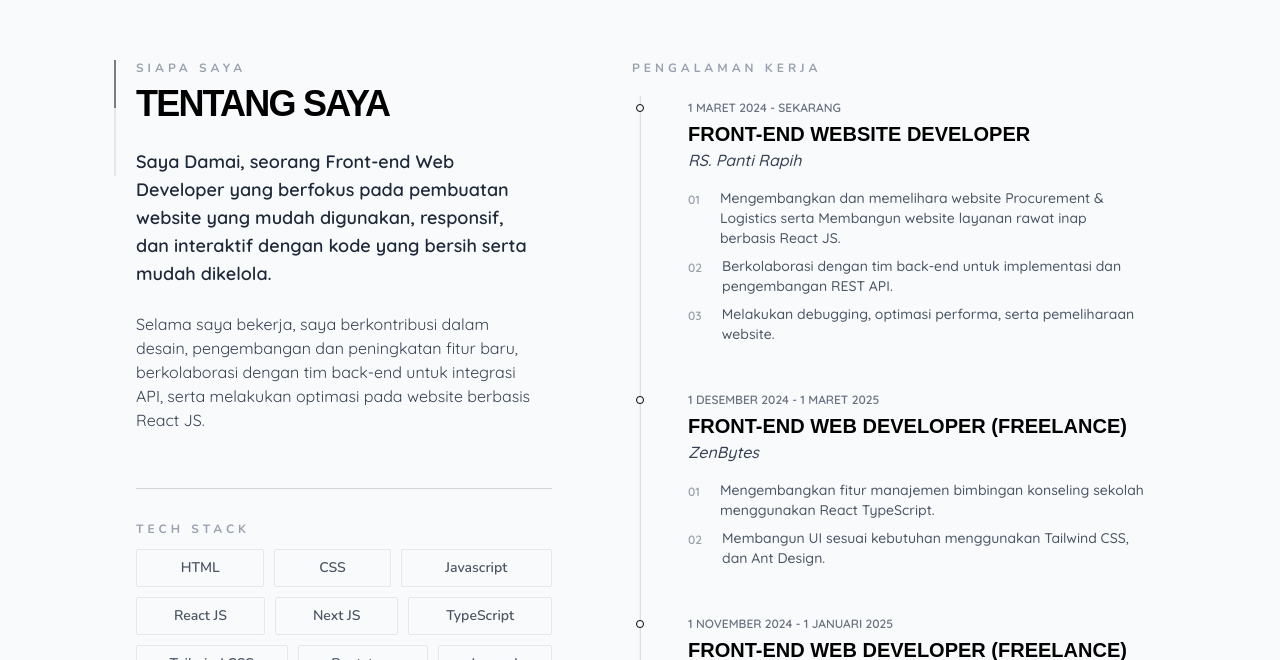
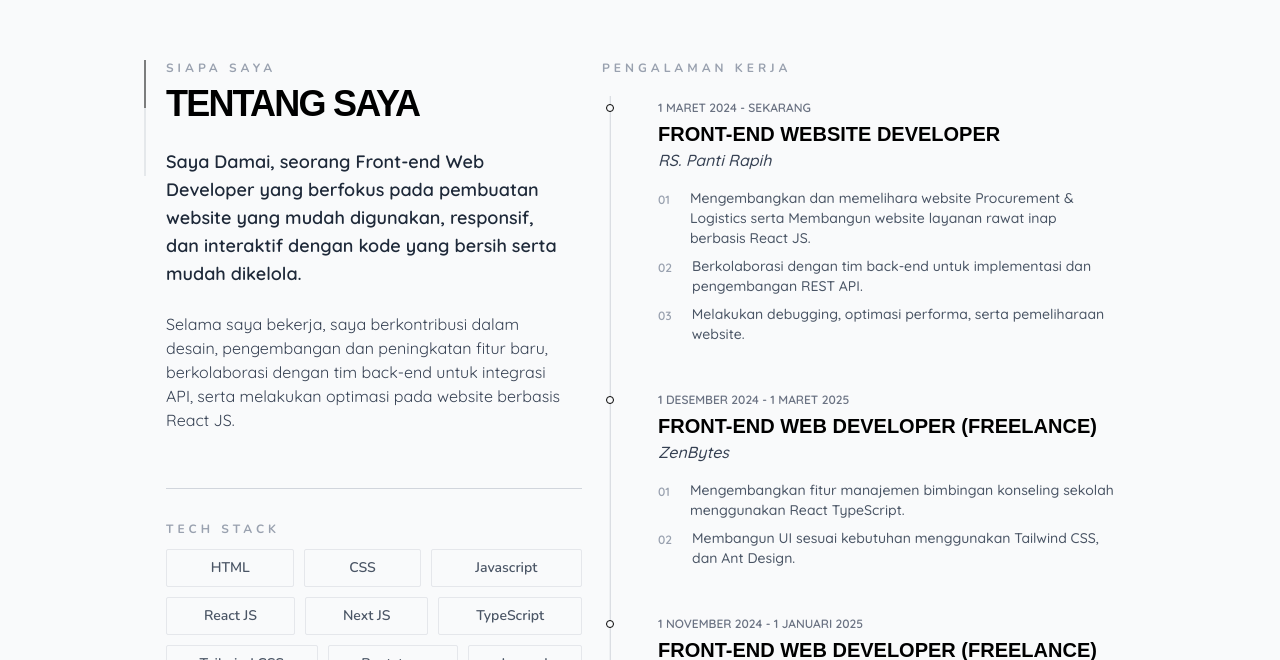
Before and after one commit to Damaipatria/portfolio, a Next.js app: page / in a window 1280 px wide. Shown: the part 820-1480 px from the top of the page. Built offline with nearby package versions, Linux system fonts and the light colour scheme.

Commit message:
fix(tentang-saya-dan-pengalaman): memperbaiki jarak antara tentang saya dan pengalaman

```diff
--- a/src/app/(portfolio)/page.tsx
+++ b/src/app/(portfolio)/page.tsx
@@ -9,7 +9,7 @@ export default function Home() {
       <section id="beranda">
         <HeroContent />
       </section>
-      <section id="tentang" className="flex md:flex-row flex-col justify-center 2xl:gap-24 gap-20 py-20 lg:px-0 md:px-5 px-2 font-quicksand bg-gray-50">
+      <section id="tentang" className="flex md:flex-row flex-col justify-center 2xl:gap-24 lg:gap-5 md:gap-3 gap-20 py-20 lg:px-0 md:px-5 px-2 font-quicksand bg-gray-50">
         <div className="lg:basis-104 md:basis-72">
           <DescriptionContent />
         </div>
@@ -17,7 +17,7 @@ export default function Home() {
           <ExperienceContent />
         </div>
       </section>
-      <section id="portofolio" className="py-32">
+      <section id="portofolio" className="lg:py-32 py-7">
         <ProjectContent />
       </section>
     </main>
```
